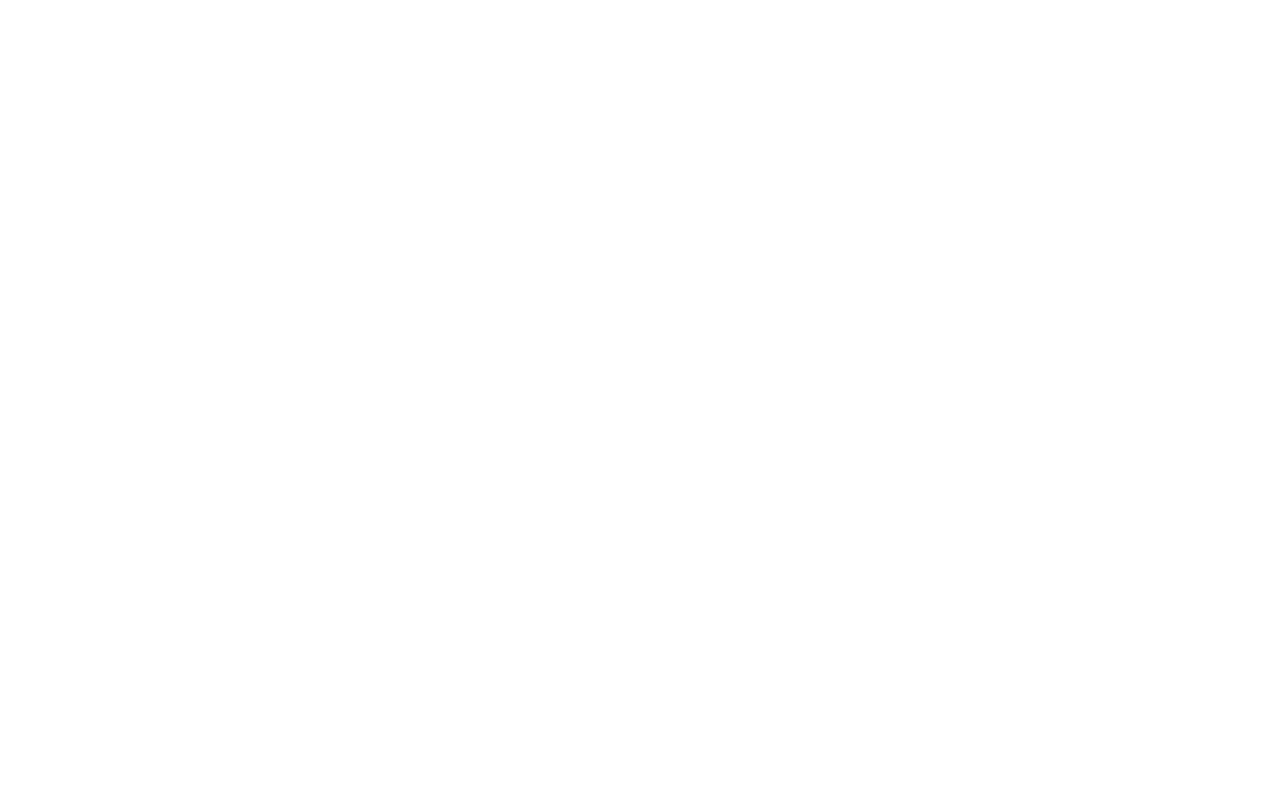
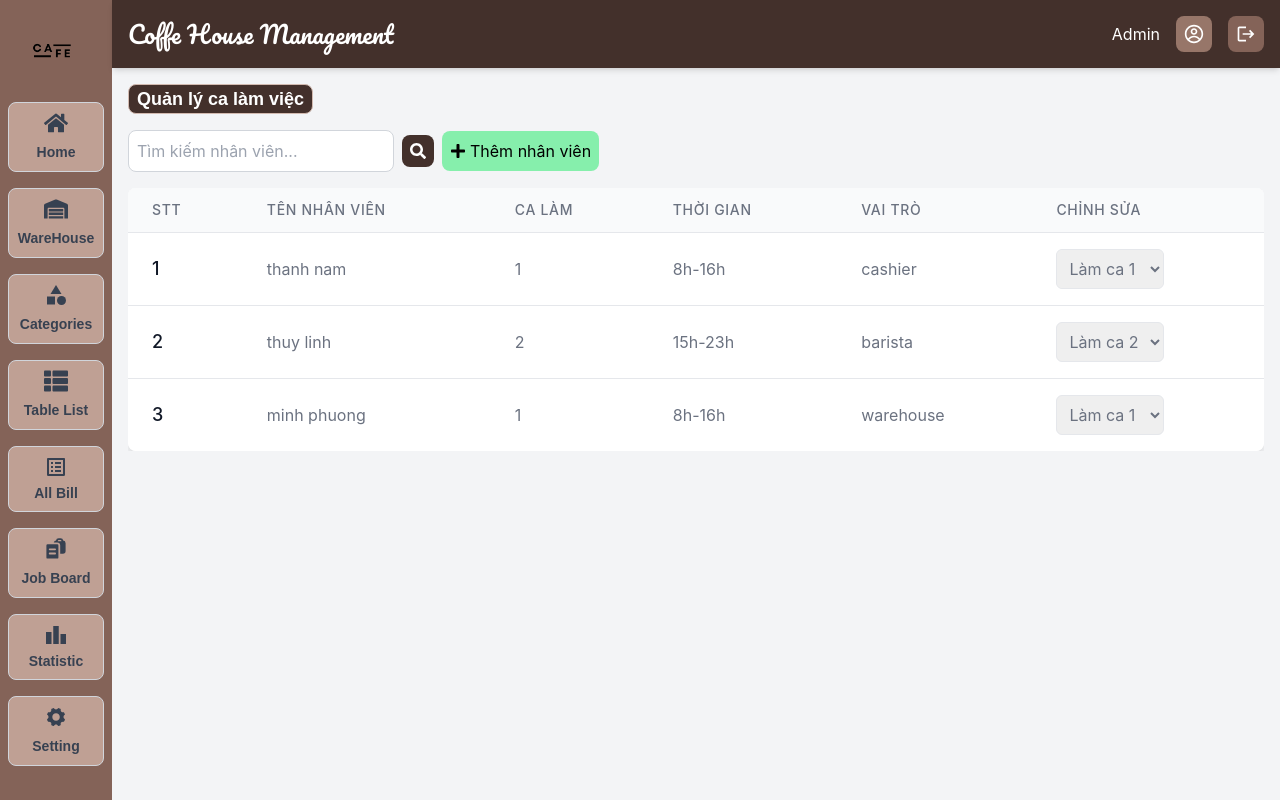
Before and after one commit to traanfnhaatjminh/CoffeeShopManagement_SDN, a React (Create React App) app in the folder coffeeshop/: page /admin/jobboard in a window 1280 px wide. Before the commit this address had no page. Built offline with nearby package versions, Linux system fonts and the light colour scheme; a web font is replaced by a local one.

Commit message:
update job board

```diff
--- a/coffeeshop/src/App.js
+++ b/coffeeshop/src/App.js
@@ -8,7 +8,8 @@
 import ResetPassword from '@/page/auth/ResetPassword';
 
 import React, { useState } from 'react';
-import Layout from './page/shopowner/layout';
+import LayoutSetting from './page/shopowner/layout_setting';
+import LayoutJobBoard from './page/shopowner/layout_JobBoard';
 import CashierScreen from './page/cashier/CashierScreen';
 import Waiter from './page/cashier/layout';
 
@@ -25,7 +26,8 @@
         <Route path="/warehouse/categories" element={<LayoutCategory />} />
         <Route path="/warehouse/products" element={<LayoutProduct />} />
         <Route path='/waiter' element={<Waiter />} />
-        <Route path="/admin/userlist" element={<Layout />} />
+        <Route path="/admin/userlist" element={<LayoutSetting />} />
+        <Route path="/admin/jobboard" element={<LayoutJobBoard />} />
       </Routes>
     </BrowserRouter>
   );
--- a/coffeeshop/src/components/common/sidebar.js
+++ b/coffeeshop/src/components/common/sidebar.js
@@ -5,11 +5,13 @@
 import { HiMiniClipboardDocumentList } from 'react-icons/hi2';
 import { IoIosSettings } from 'react-icons/io';
 import { Link } from 'react-router-dom';
+import logo from '../../assets/images/logo_cafes.png'
+
 function Sidebar() {
   return (
     <div className="flex min-h-screen">
       <aside className="w-28 bg-brown-800 p-4 flex flex-col items-center space-y-4 justify-self-center">
-        <img src="logo.png" alt="Logo" className="w-8 h-8 mr-2" />
+        <img src={logo} alt="Logo" className="w-8 h-8 mr-2" style={{ width: 70, height: 70 }} />
         <div className="abc">
           <FaHome className="w-6 h-6 mb-1 text-gray-700" />
           <Link to="/">
@@ -37,11 +39,13 @@
         </div>
         <div className="abc">
           <MdListAlt className="w-6 h-6 mb-1 text-gray-700" />
-          <span className="text-sm text-gray-700 font-lauren font-semibold">AllBill</span>
+          <span className="text-sm text-gray-700 font-lauren font-semibold">All Bill</span>
         </div>
         <div className="abc">
           <HiMiniClipboardDocumentList className="w-6 h-6 mb-1 text-gray-700" />
-          <span className="text-sm text-gray-700 font-lauren font-semibold">JobBoard</span>
+          <Link to="/admin/jobboard">
+            <span className="text-sm text-gray-700 font-lauren font-semibold">Job Board</span>
+          </Link>
         </div>
         <div className="abc">
           <MdLeaderboard className="w-6 h-6 mb-1 text-gray-700" />
--- /dev/null
+++ b/coffeeshop/src/page/shopowner/AddStaffModal.js
@@ -0,0 +1,35 @@
+import React, { useState } from 'react';
+
+export default function AddStaffModal({ closeModal }) {
+    return (
+        <div className="fixed inset-0 bg-black bg-opacity-50 flex justify-center items-center">
+            <div className="bg-white p-6 rounded-lg w-1/2">
+                <h2 className="text-xl font-bold mb-4">Thêm nhân viên mới</h2>
+
+                <div className="grid grid-cols-2 gap-4">
+                    <div>
+                        <label>Tên nhân viên</label>
+                        <input type="text" className="border rounded-md p-2 w-full" required />
+                    </div>
+                    <div>
+                        <label>Ca làm</label>
+                        <input type="number" className="border rounded-md p-2 w-full" required />
+                    </div>
+                    <div>
+                        <label>Vai trò</label>
+                        <input type="text" className="border rounded-md p-2 w-full" required />
+                    </div>
+
+                    <div className="flex justify-end mt-4">
+                        <button onClick={closeModal} className="bg-gray-500 text-white px-4 py-2 rounded-lg mr-2">
+                            Hủy
+                        </button>
+                        <button type="submit" className="bg-green-500 text-white px-4 py-2 rounded-lg">
+                            Tạo
+                        </button>
+                    </div>
+                </div>
+            </div>
+        </div>
+    );
+}
--- /dev/null
+++ b/coffeeshop/src/page/shopowner/JobBoard.js
@@ -0,0 +1,90 @@
+import React, { useState } from 'react';
+import { FaSearch, FaPlus } from 'react-icons/fa';
+
+export default function JobBoard({ setShowModal }) {
+    const jobList = [
+        {
+            staff_name: "thanh nam",
+            shift: 1,
+            time: "8h-16h",
+            role: "cashier"
+        },
+        {
+            staff_name: "thuy linh",
+            shift: 2,
+            time: "15h-23h",
+            role: "barista"
+        },
+        {
+            staff_name: "minh phuong",
+            shift: 1,
+            time: "8h-16h",
+            role: "warehouse"
+        },
+    ];
+
+    return (
+        <div className="flex-1 p-4">
+            <div className="mb-4 flex items-center justify-between">
+                <h1 className="text-lg font-bold px-2 font-lauren border bg-brown-900 text-white border-brown-400 rounded-lg">
+                    Quản lý ca làm việc
+                </h1>
+            </div>
+
+            <div className="flex mb-4 items-center space-x-2">
+                <input
+                    type="text"
+                    placeholder="Tìm kiếm nhân viên..."
+                    className="border border-gray-300 p-2 rounded-lg w-1/3 sm:w-auto"
+                />
+                <button className="bg-brown-900 text-white p-2 rounded-lg">
+                    <FaSearch />
+                </button>
+
+                <button className="bg-green-300 p-2 rounded-lg flex items-center" onClick={() => setShowModal(true)}>
+                    <FaPlus className="mr-1" />
+                    Thêm nhân viên
+                </button>
+            </div>
+
+            <div className="overflow-x-auto">
+                <table className="min-w-full divide-y divide-gray-200 bg-white shadow-lg rounded-lg overflow-hidden">
+                    <thead className="bg-gray-50">
+                        <tr className="bg-gray-50">
+                            <th className="px-6 py-3 text-left text-sm font-medium text-gray-500 uppercase tracking-wider">STT</th>
+                            <th className="px-6 py-3 text-left text-sm font-medium text-gray-500 uppercase tracking-wider">Tên nhân viên</th>
+                            <th className="px-6 py-3 text-left text-sm font-medium text-gray-500 uppercase tracking-wider">Ca làm</th>
+                            <th className="px-6 py-3 text-left text-sm font-medium text-gray-500 uppercase tracking-wider">Thời gian</th>
+                            <th className="px-6 py-3 text-left text-sm font-medium text-gray-500 uppercase tracking-wider">Vai trò</th>
+                            <th className="px-6 py-3 text-left text-sm font-medium text-gray-500 uppercase tracking-wider">Chỉnh sửa</th>
+                        </tr>
+                    </thead>
+                    <tbody className="bg-white divide-y divide-gray-200">
+                        {jobList.map((job, index) => (
+                            <tr key={index} className="border-b">
+                                <td className="px-6 py-4 text-lg font-medium text-gray-900">{index + 1}</td>
+                                <td className="px-6 py-4 text-md text-gray-500">{job.staff_name}</td>
+                                <td className="px-6 py-4 text-md text-gray-500">{job.shift}</td>
+                                <td className="px-6 py-4 text-md text-gray-500">{job.time}</td>
+                                <td className="px-6 py-4 text-md text-gray-500">{job.role}</td>
+                                <td className="px-6 py-4 text-md text-gray-500">
+                                    <div>
+                                        <select className="border rounded-md p-2">
+                                            <option key={1} value={1} selected={job.shift === 1}>
+                                                Làm ca 1
+                                            </option>
+                                            <option key={2} value={2} selected={job.shift === 2}>
+                                                Làm ca 2
+                                            </option>
+                                        </select>
+                                    </div>
+                                </td>
+                            </tr>
+                        ))}
+                    </tbody>
+                </table>
+            </div>
+        </div>
+
+    );
+}
--- a/coffeeshop/src/page/shopowner/UserManagement.js
+++ b/coffeeshop/src/page/shopowner/UserManagement.js
@@ -34,7 +34,7 @@
     <div className="flex-1 p-4">
       <div className="mb-4 flex items-center justify-between">
         <h1 className="text-lg font-bold px-2 font-lauren border bg-brown-900 text-white border-brown-400 rounded-lg">
-          Quản lý người dùng
+          Quản lý nhân viên
         </h1>
       </div>
 
--- /dev/null
+++ b/coffeeshop/src/page/shopowner/layout_JobBoard.js
@@ -0,0 +1,27 @@
+import React, { useState } from 'react';
+import Sidebar from '../../components/common/sidebar';
+import Header from '../../components/common/header'
+import JobBoard from './JobBoard';
+import AddStaffModel from './AddStaffModal'
+
+function LayoutJobBoard() {
+
+    const [showModal, setShowModal] = useState(false);
+
+    return (
+        <div className="flex min-h-screen bg-gray-100">
+            {/* Sidebar */}
+            <Sidebar />
+
+            {/* Main Content */}
+            <div className="flex-1">
+                <Header />
+                <JobBoard setShowModal={setShowModal}/>
+            </div>
+
+            {showModal && <AddStaffModel closeModal={() => setShowModal(false)} />}
+        </div>
+    );
+}
+
+export default LayoutJobBoard;
--- a/coffeeshop/src/page/shopowner/layout.js
+++ b/coffeeshop/src/page/shopowner/layout_setting.js
@@ -5,7 +5,7 @@
 import Header from '../../components/common/header'
 import UserManagement from './UserManagement';
 
-function Layout() {
+function LayoutSetting() {
   // State để quản lý hiển thị modaljkashjkadh
   const [showModal, setShowModal] = useState(false);
   const [showEditModal, setShowEditModal] = useState(false);
@@ -34,4 +34,4 @@
   );
 }
 
-export default Layout;
+export default LayoutSetting;
```
Also changed, not shown: coffeeshop/src/assets/images/logo_cafes.png (added), coffeeshop/src/page/shopowner/AddUserModal.js (line endings or trailing spaces).
